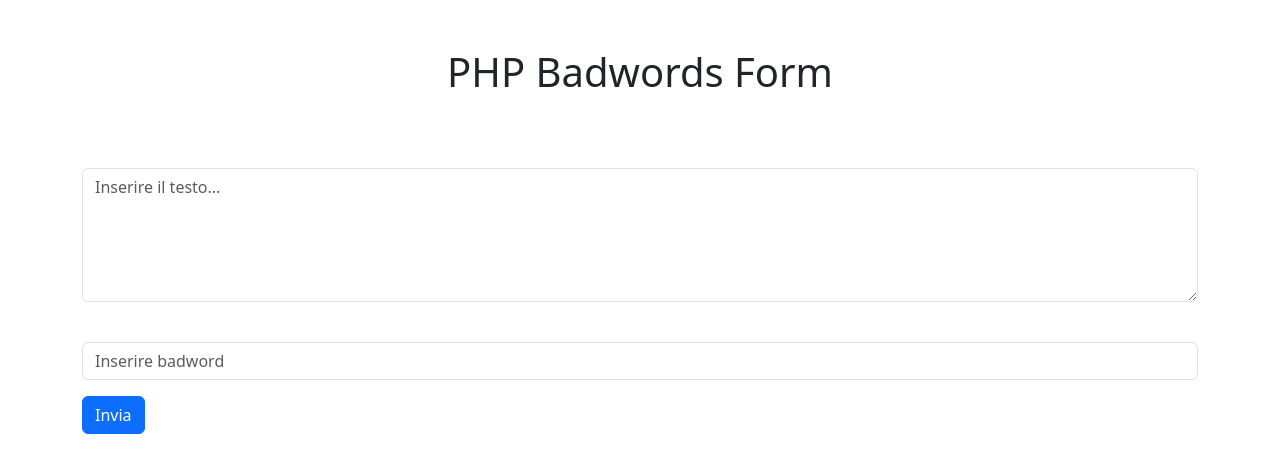
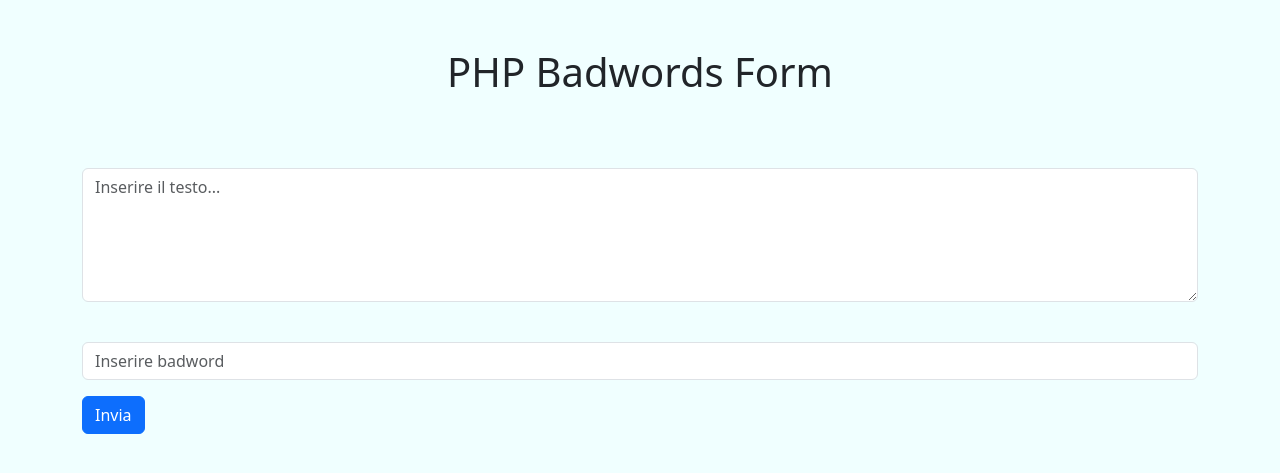
Before and after one commit to BeatriceRocchi/php-badwords, a PHP site: page / in a window 1280 px wide. Shown: the top 473 px of the page. Run offline with PHP 8.4, Linux system fonts and the light colour scheme; style sheets or scripts are compiled from the project's sources.

Commit message:
[add] basic style

```diff
--- a/form_output.php
+++ b/form_output.php
@@ -19,6 +19,9 @@ $text_without_badword = str_replace($badword, '***',$text);
       crossorigin="anonymous"
     />
 
+     <!-- SCSS -->
+     <link rel="stylesheet" href="./style.scss" />
+
   <title>PHP Badwords</title>
 </head>
 
@@ -29,10 +32,9 @@ $text_without_badword = str_replace($badword, '***',$text);
     <p><span class="text-decoration-underline text-primary">Contenuto del testo:</span> <?php echo $text?></p>
     <p><span class="text-decoration-underline text-primary">Lunghezza del testo:</span> <?php echo strlen($text)?> caratteri</p>
 
-  <h2 class="text-primary text-center">Testo senza badword</h2>
+    <h2 class="text-primary text-center mt-5">Testo senza badword</h2>
     <p><span class="text-decoration-underline text-primary">Contenuto del testo:</span> <?php echo $text_without_badword?></p>
     <p><span class="text-decoration-underline text-primary">Lunghezza del testo:</span> <?php echo strlen($text_without_badword)?> caratteri</p>
-
 
   </div>
 </body>
--- a/index.html
+++ b/index.html
@@ -11,6 +11,9 @@
       integrity="sha384-QWTKZyjpPEjISv5WaRU9OFeRpok6YctnYmDr5pNlyT2bRjXh0JMhjY6hW+ALEwIH"
       crossorigin="anonymous"
     />
+
+    <!-- SCSS -->
+    <link rel="stylesheet" href="./style.scss" />
 
     <title>PHP Badwords</title>
   </head>
--- /dev/null
+++ b/style.scss
@@ -0,0 +1,3 @@
+body {
+  background-color: azure;
+}
```
Lines whose indentation alone changed are shown as unchanged.
